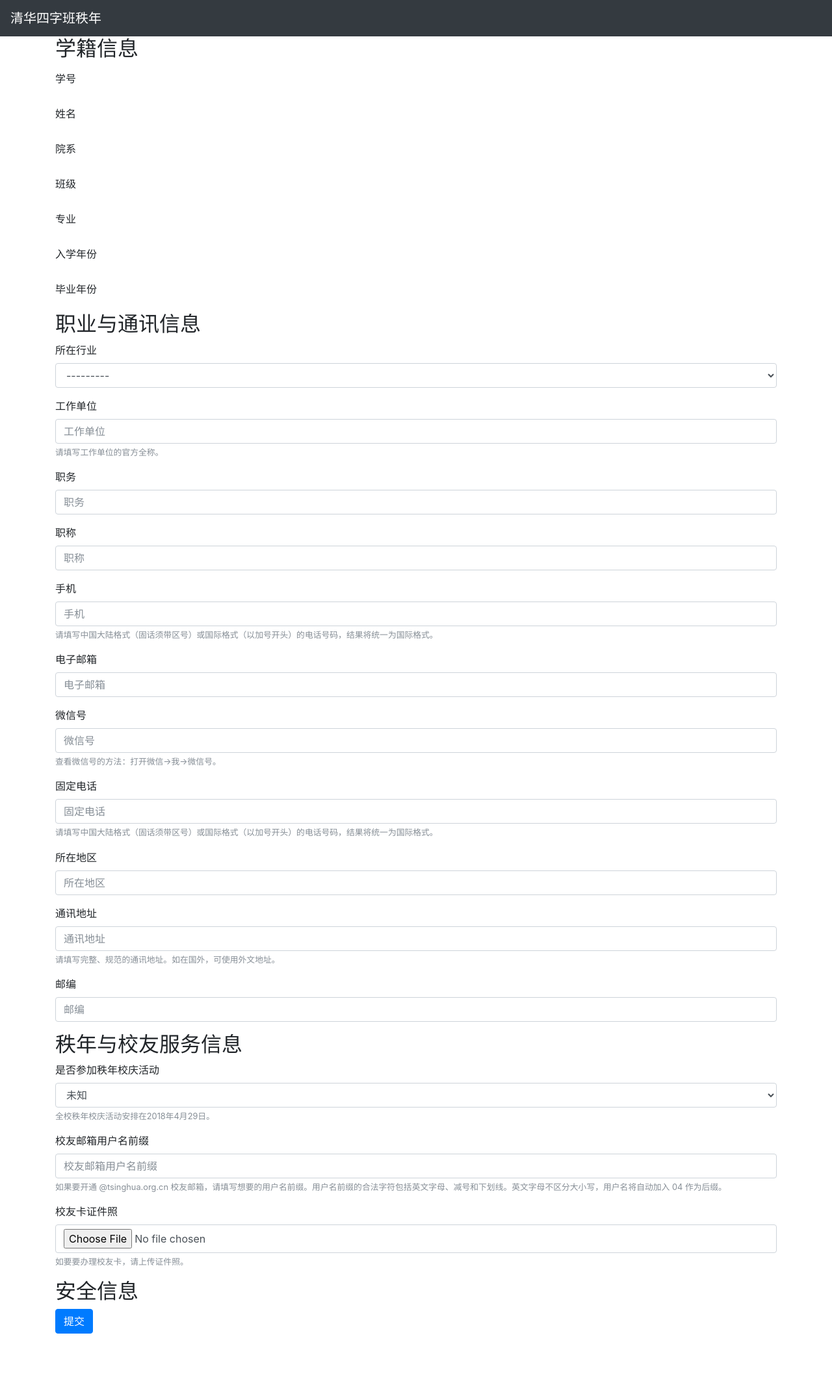
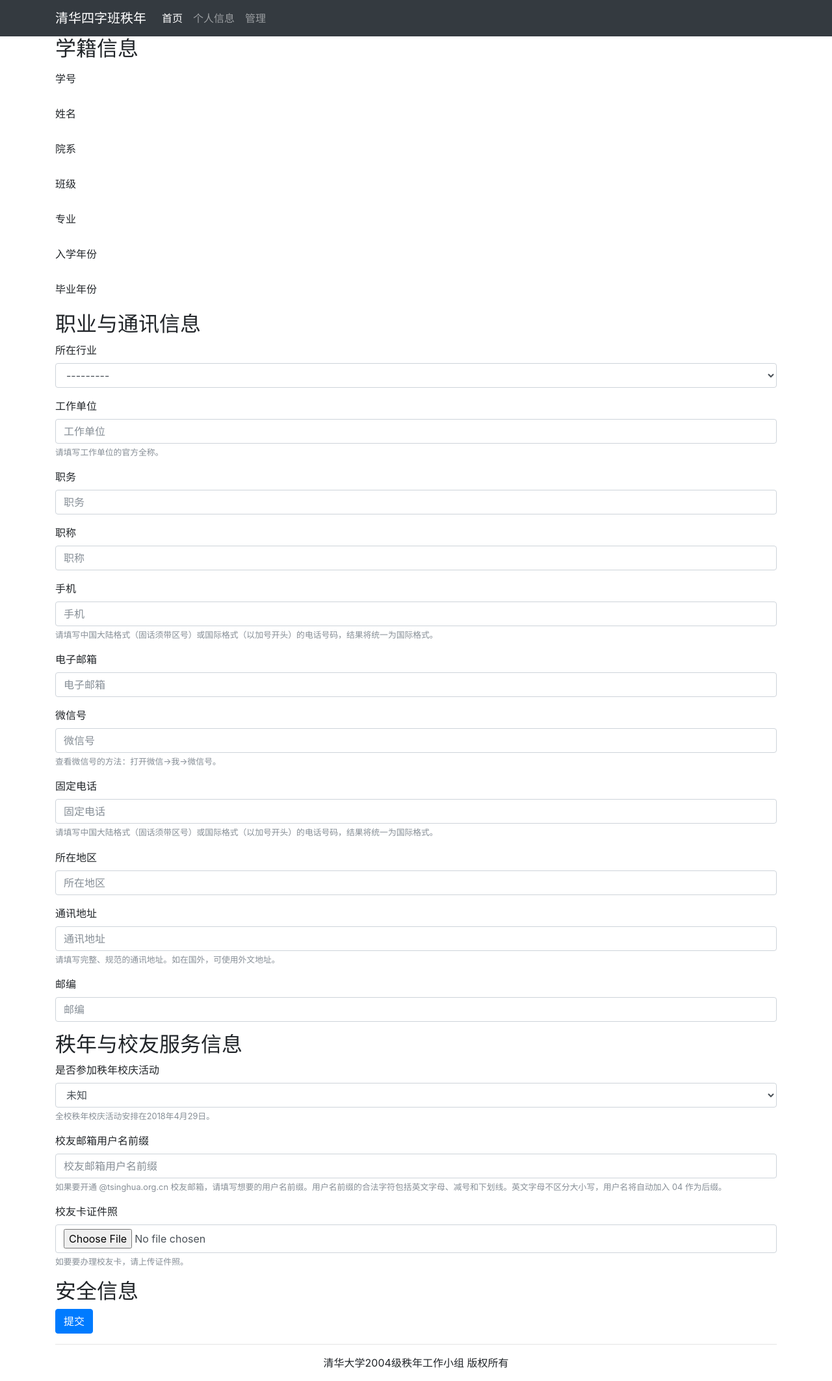
Before and after one commit to hanwentao/proj2004, a Django app: template proj2004/contacts/templates/contacts/profile.html in a window 1280 px wide. Shown: the whole page at 65% size. Before the commit the page ends 2053 px from the top, so only its background shows below. Run offline with Django 3.2, Linux system fonts and the light colour scheme; the template is opened without the code that fills it: values that come from a table or form of the project are taken from there, others are empty; some libraries are stand-ins or nearby versions.

Commit message:
Support navbar and login/logout (wip)

```diff
--- /dev/null
+++ b/proj2004/contacts/templates/contacts/base.html
@@ -0,0 +1,32 @@
+{% extends "base.html" %}
+
+{% block body %}
+<header>
+  <nav class="navbar navbar-expand-md navbar-dark bg-dark fixed-top">
+    <div class="container">
+      <a class="navbar-brand" href="#">清华四字班秩年</a>
+      <button class="navbar-toggler" type="button" data-toggle="collapse" data-target="#navbar-main" aria-controls="navbar-main" aria-expanded="false" aria-label="开关导航栏">
+        <span class="navbar-toggler-icon"></span>
+      </button>
+      <div class="collapse navbar-collapse" id="navbar-main">
+        <ul class="navbar-nav mr-auto">
+          <li class="nav-item active">
+            <a class="nav-link" href="#">首页<span class="sr-only">（当前页）</span></a>
+          </li>
+          <li class="nav-item">
+            <a class="nav-link" href="/contacts/{{ user.username }}/">个人信息</a>
+          </li>
+          <li class="nav-item">
+            <a class="nav-link" href="/contacts/manage/">管理</a>
+          </li>
+        </ul>
+      </div>
+    </div>
+  </nav>
+</header>
+{% block content %}{% endblock %}
+<footer class="container">
+  <hr>
+  <p class="text-center">清华大学2004级秩年工作小组 版权所有</p>
+</footer>
+{% endblock %}
--- a/proj2004/contacts/templates/contacts/profile.html
+++ b/proj2004/contacts/templates/contacts/profile.html
@@ -1,10 +1,7 @@
-{% extends "base.html" %}
+{% extends "contacts/base.html" %}
 {% load bootstrap4 %}
 
 {% block content %}
-<nav class="navbar navbar-expand-md navbar-dark bg-dark fixed-top">
-  <a class="navbar-brand" href="#">清华四字班秩年</a>
-</nav>
 <main role="main" class="container">
   <h1>个人信息</h1>
   <form enctype="multipart/form-data" action="" method="post" class="form">
--- a/proj2004/templates/base.html
+++ b/proj2004/templates/base.html
@@ -7,12 +7,12 @@
     <meta name="description" content="">
     <meta name="author" content="">
     <link rel="icon" href="{% static 'img/favicon.ico' %}">
-    <title>{% block title %}{% endblock %}</title>
+    <title>{% block title %}清华四字班秩年{% endblock %}</title>
     <link rel="stylesheet" href="{% static 'css/bootstrap.min.css' %}">
     <link rel="stylesheet" href="{% static 'css/style.css' %}">
   </head>
   <body>
-    {% block content %}{% endblock %}
+    {% block body %}{% endblock %}
     <script src="{% static 'js/jquery-3.2.1.slim.min.js' %}"></script>
     <script src="{% static 'js/popper.min.js' %}"></script>
     <script src="{% static 'js/bootstrap.min.js' %}"></script>
```
